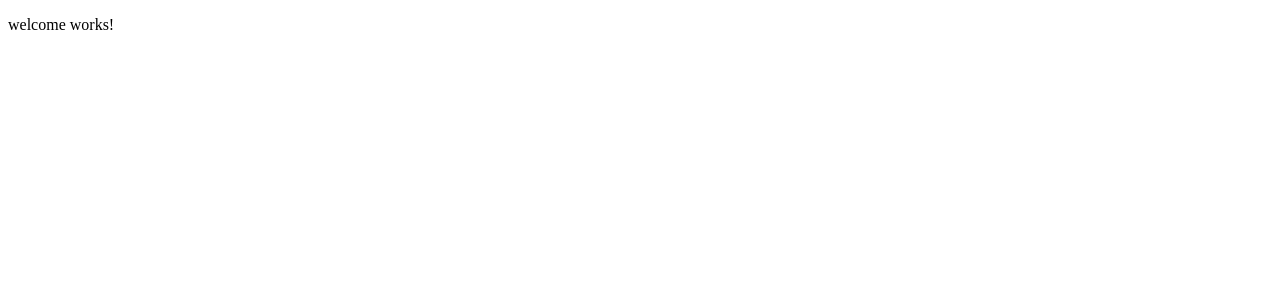
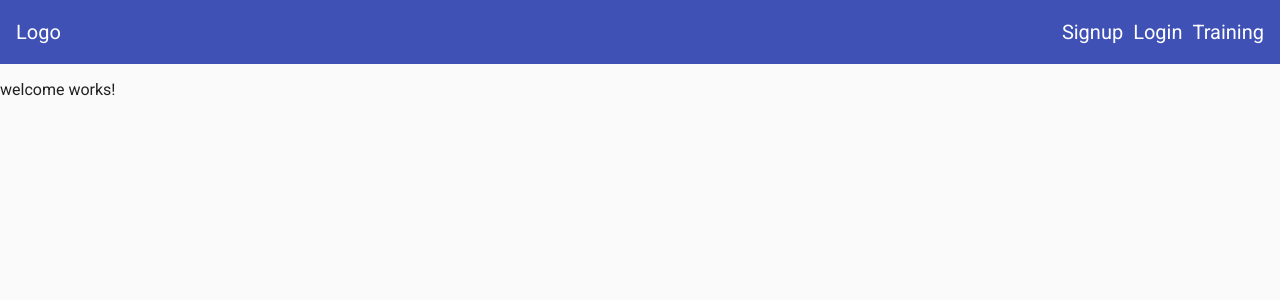
Before and after one commit to sandeepkamathkr/fitness-tracker, an Angular app: page / in a window 1280 px wide. Shown: the top 300 px of the page. Built offline with nearby package versions, Linux system fonts and the light colour scheme.

Commit message:
added login page and side and top navigation

```diff
--- a/src/app/app.component.css
+++ b/src/app/app.component.css
@@ -0,0 +1,23 @@
+mat-sidenav-container , mat-sidenav-content, mat-sidenav {
+  height: 100%;
+}
+
+mat-sidenav {
+  width: 250px;
+}
+
+a {
+  text-decoration: none;
+  color: white;
+}
+
+a:hover,
+a:active {
+  color: lightgray;
+}
+
+.navigation-items {
+  list-style: none;
+  padding: 0;
+  margin: 0;
+}
--- a/src/app/app.component.html
+++ b/src/app/app.component.html
@@ -1 +1,23 @@
-<router-outlet></router-outlet>
+<mat-sidenav-container>
+  <mat-sidenav #sidenav>
+    <p>I am the side nav</p>
+  </mat-sidenav>
+  <mat-sidenav-content>
+    <mat-toolbar color="primary">
+      <div fxHide.gt-xs>
+        <button (click)="sidenav.toggle()" mat-icon-button>
+          <mat-icon>menu</mat-icon>
+        </button>
+      </div>
+      <div><a routerLink="/">Logo</a></div>
+      <div fxFlex fxLayout fxLayoutAlign="flex-end" fxHide.xs>
+        <ul fxLayout fxLayoutGap="10px" class="navigation-items">
+          <li><a routerLink="/signup">Signup</a></li>
+          <li><a routerLink="/login">Login</a></li>
+          <li><a routerLink="/training">Training</a></li>
+        </ul>
+      </div>
+    </mat-toolbar>
+    <router-outlet></router-outlet>
+  </mat-sidenav-content>
+</mat-sidenav-container>
--- a/src/app/app.component.ts
+++ b/src/app/app.component.ts
@@ -6,5 +6,6 @@
   styleUrls: ['./app.component.css']
 })
 export class AppComponent {
+  openSidenav: boolean = false;
   title = 'fitness-tracker';
 }
--- a/src/index.html
+++ b/src/index.html
@@ -7,6 +7,7 @@
   <meta name="viewport" content="width=device-width, initial-scale=1">
   <link rel="icon" type="image/x-icon" href="favicon.ico">
   <link href="https://fonts.googleapis.com/icon?family=Material+Icons" rel="stylesheet">
+  <link href="https://fonts.googleapis.com/css?family=Roboto" rel="stylesheet">
 </head>
 <body>
   <app-root></app-root>
--- a/src/styles.css
+++ b/src/styles.css
@@ -1,2 +1,11 @@
 /* You can add global styles to this file, and also import other style files */
 @import "~@angular/material/prebuilt-themes/indigo-pink.css";
+
+html, body {
+  font-family: 'Roboto', sans-serif;
+  height: 100%;
+}
+
+body {
+  margin: 0;
+}
```
Also changed, not shown: src/app/material.module.ts (+8 -2 lines).
